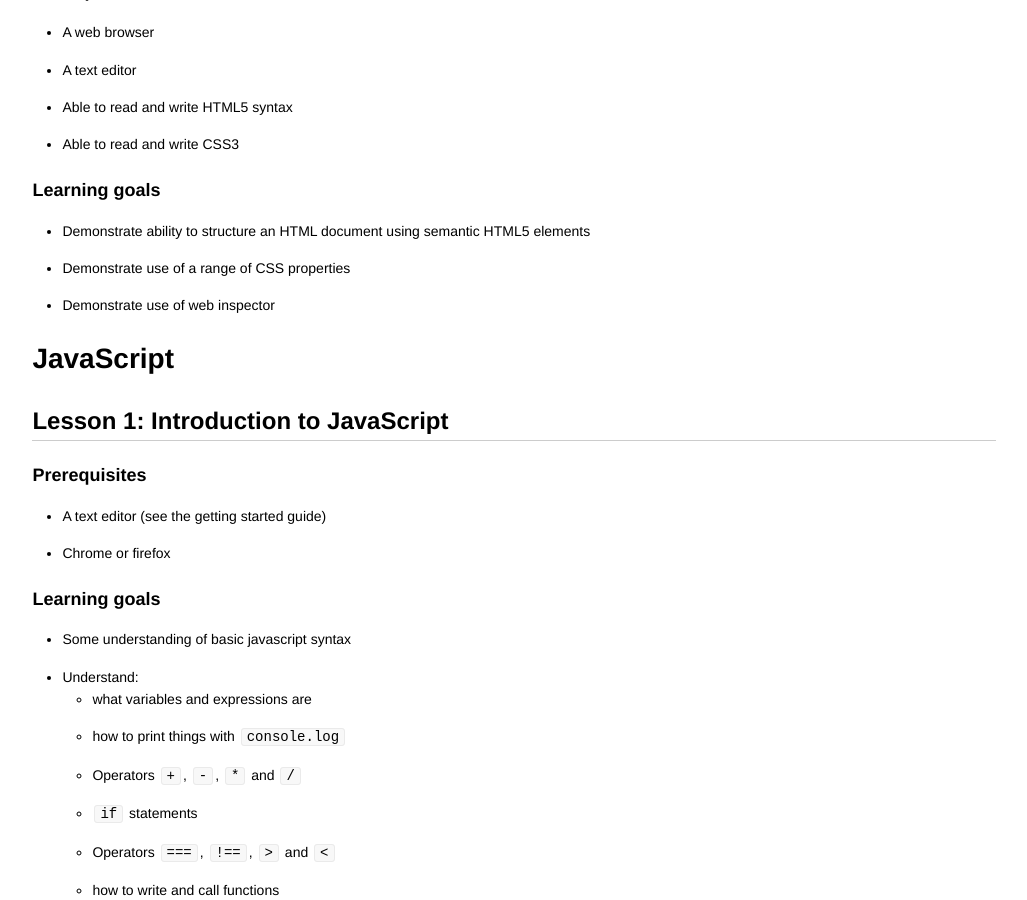
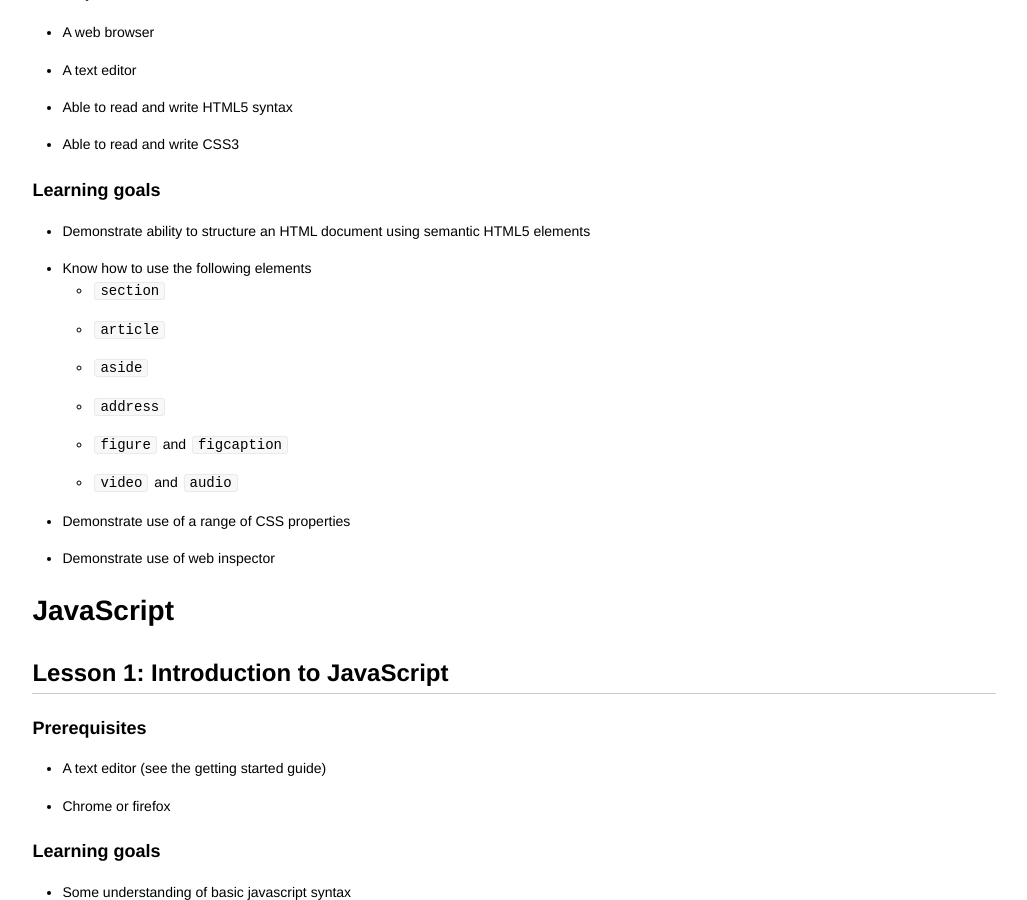
Before and after one commit to codebar/tutorials, a Jekyll site: the page built from coaches/lesson-guide.md, in a window 1280 px wide and 900 px high, scrolled down 3764 px. Shown: the whole window, without its empty margins (126-1153 px from the left). Built offline with Jekyll 4.4.1, drawn with Linux system fonts in a browser that asks for light colours.

Commit message:
updaed lesson 6 for coaches

```diff
--- a/coaches/lesson-guide.md
+++ b/coaches/lesson-guide.md
@@ -136,6 +136,13 @@ of a tutorial the student should be focussing on.
 ### Learning goals
 
 - Demonstrate ability to structure an HTML document using semantic HTML5 elements
+- Know how to use the following elements
+  - `section`
+  - `article`
+  - `aside`
+  - `address`
+  - `figure` and `figcaption`
+  - `video` and `audio`
 - Demonstrate use of a range of CSS properties
 - Demonstrate use of web inspector
 
```
